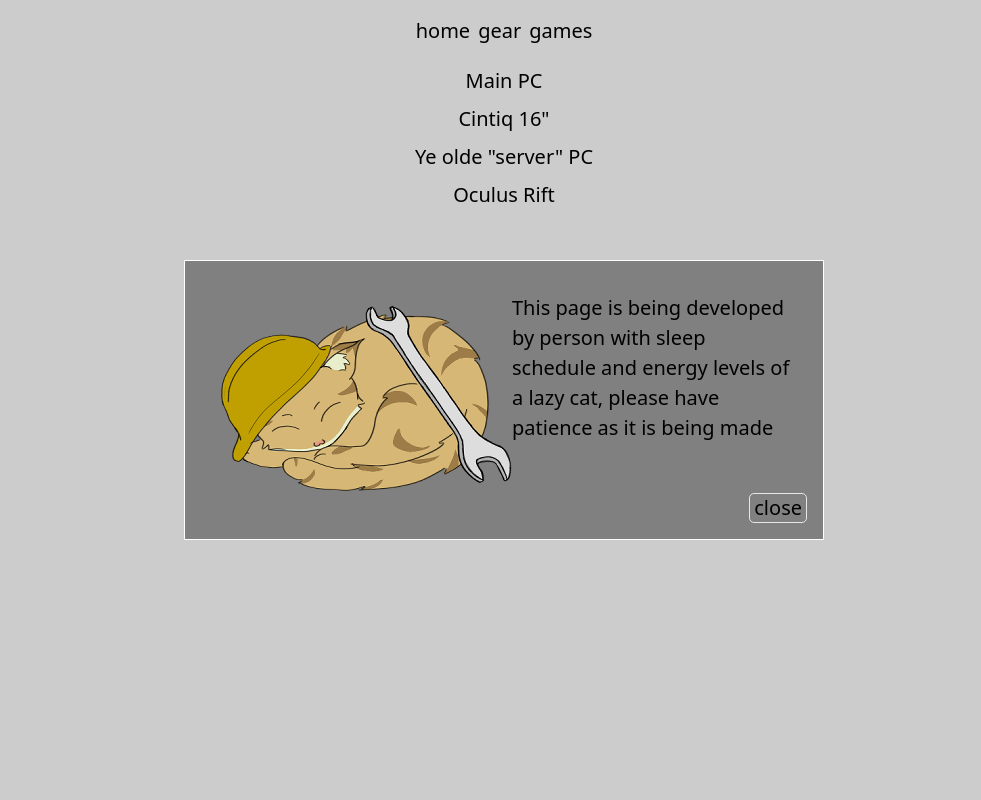
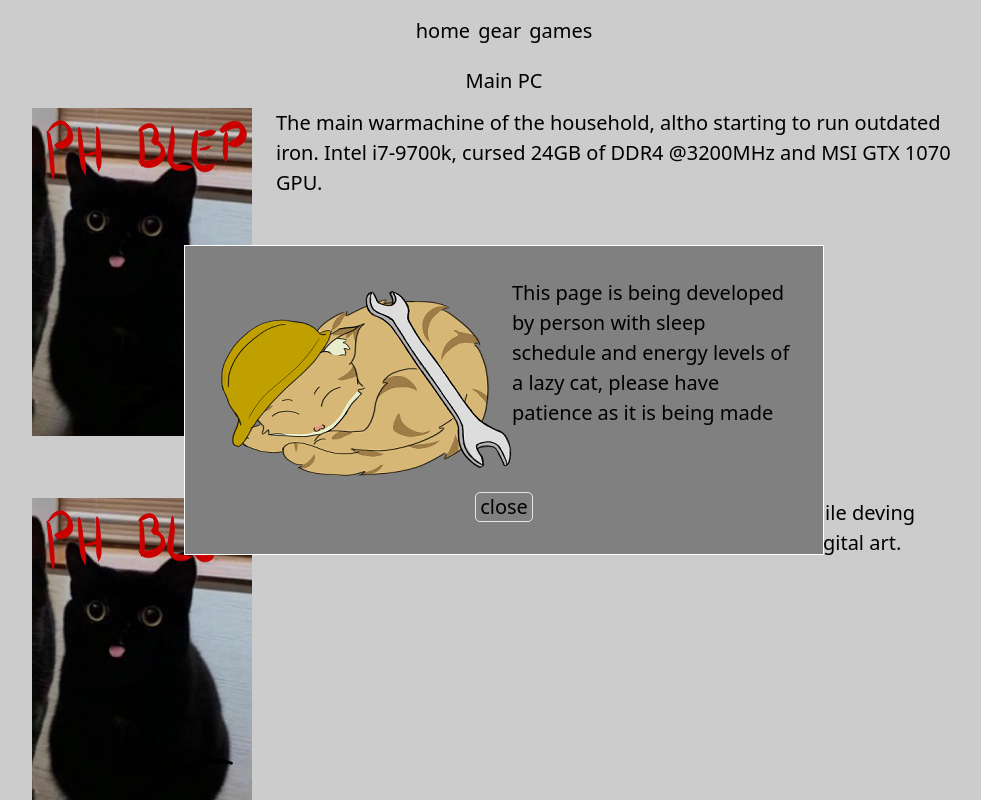
Before and after one commit to HeX-The-Cat/HeX-The-Cat.github.io, a React (Create React App) app: page /Gear in a window 1280 px wide. Shown: the top 800 px of the page, without its empty margins (136-1117 px from the left). Built offline with nearby package versions, Linux system fonts and the light colour scheme.

Commit message:
games & gear

```diff
--- a/src/index.css
+++ b/src/index.css
@@ -4,4 +4,16 @@
 
 body {
     font-size: 20px;
-  }
+}
+
+@media (min-width: 1000px){
+    .pageWidth {
+        width: 1000px
+    }
+}
+
+@media (max-width: 999px){
+    .pageWidth{
+        width: 100%
+    }
+}
--- a/src/pages/Layout.js
+++ b/src/pages/Layout.js
@@ -4,8 +4,8 @@ import NavBar from "./components/NavBar";
 
 const Layout = () => {
   return (
-    <div>
-        <div>
+    <div className=" flex justify-center h-screen">
+        <div className=" pageWidth">
             <div>
               <NavBar />
             </div>
--- a/src/pages/components/Equipment.js
+++ b/src/pages/components/Equipment.js
@@ -1,8 +1,13 @@
-const Equipment = ({gear, picture, text, background, index}) => {
+const Equipment = ({gear, picture, text, index}) => {
     return (
         <div className="flex justify-center p-1">
-            <div>
-                <h1>{gear}</h1>
+            <div className="">
+                <h1 className="flex justify-center">{gear}</h1>
+                <div className="flex p-3">
+                    <img className="px-3" src={require('../img/' + picture)}/>
+
+                    <p className="px-3">{text}</p>
+                </div>
             </div>
         </div>
     );
--- a/src/pages/components/Game.js
+++ b/src/pages/components/Game.js
@@ -1,8 +1,22 @@
+
+
 const Game = ({game, video, text, background, index}) => {
     return (
-        <div className="flex justify-center p-1">
-            <div>
-                <h1>{game}</h1>
+        <div className="flex justify-center py-5">
+            <div className=" ">
+                <h1 className="flex justify-center">{game}</h1>
+                <div className="lg:flex justify-center items-center p-3">
+                    <div className="flex justify-center">
+                        <iframe
+                            width="560"
+                            height="315"
+                            src={video}
+                            title="YouTube video player"/>
+                    </div>
+                    <div className="flex justify-center">
+                        <p className=" text-center px-3">{text}</p>
+                    </div>
+                </div>
             </div>
         </div>
     );
--- a/src/pages/components/Games.json
+++ b/src/pages/components/Games.json
@@ -1,32 +1,32 @@
 [
     {
         "game": "Azur Lane",
-        "video": "",
-        "text": "",
+        "video": "https://www.youtube.com/embed/gy1B3agGNxw",
+        "text": "Azur Lane is a side-scrolling shoot 'em up video game created by Chinese developers Shanghai Manjuu and Xiamen Yongshi, released in 2017 for the iOS and Android operating systems.",
         "background": ""
     },
     {
         "game": "Apex Legends",
-        "video": "",
-        "text": "",
+        "video": "https://www.youtube.com/embed/gy1B3agGNxw",
+        "text": "Apex Legends is a free-to-play battle royale-hero shooter game developed by Respawn Entertainment and published by Electronic Arts.",
         "background": ""
     },
     {
         "game": "World of Warships",
-        "video": "",
-        "text": "",
+        "video": "https://www.youtube.com/embed/gy1B3agGNxw",
+        "text": "World of Warships is a free-to-play naval warfare-themed multiplayer online game produced and published by Wargaming and developed by its subsidiary Lesta Studio, following the earlier games World of Tanks and World of Warplanes",
         "background": ""
     },
     {
         "game": "Escape from Tarkov",
-        "video": "",
-        "text": "",
+        "video": "https://www.youtube.com/embed/gy1B3agGNxw",
+        "text": "Escape from Tarkov is a multiplayer first-person shooter video game in development by Battlestate Games for Windows. The game is set in the fictional Norvinsk region, where a war is taking place between two private military companies.",
         "background": ""
     },
     {
         "game": "Beat Saber",
-        "video": "",
-        "text": "",
+        "video": "https://www.youtube.com/embed/gy1B3agGNxw",
+        "text": "Beat Saber is a virtual reality rhythm game developed and published by Czech game developer Beat Games. It takes place in a surrealistic neon environment and features the player slicing blocks representing musical beats with a pair of contrasting-colored sabers.",
         "background": ""
     }
 ]
--- a/src/pages/components/Gear.json
+++ b/src/pages/components/Gear.json
@@ -1,26 +1,22 @@
 [
     {
         "gear": "Main PC",
-        "picture": "",
-        "text": "",
-        "background": ""
+        "picture": "blep.png",
+        "text": "The main warmachine of the household, altho starting to run outdated iron. Intel i7-9700k, cursed 24GB of DDR4 @3200MHz and MSI GTX 1070 GPU."
     },
     {
         "gear": "Cintiq 16\"",
-        "picture": "",
-        "text": "",
-        "background": ""
+        "picture": "blep.png",
+        "text": "Wacom pen display, in semi-regular use as third screen while deving webpages, occasionally also used for its actual purpose; digital art."
     },
     {
         "gear": "Ye olde \"server\" PC",
-        "picture": "",
-        "text": "",
-        "background": ""
+        "picture": "blep.png",
+        "text": "Trusty rustbucket from 2012s. Sports Intel i7-3770k, 16GB of DDR3 @1600Hz and 500GB 2,5\" SSD. Mainly seen use as server machine, example, for modded Minecraft. Possibly looking into setting up some kind of external storage in future, if the iron holds."
     },
     {
         "gear": "Oculus Rift",
-        "picture": "",
-        "text": "",
-        "background": ""
+        "picture": "blep.png",
+        "text": "Original release edition, seen lots of use on games of VRChat and Beat Saber. Now in retirement, not for technical faults, but due to Facebook's/Meta's aquisition of Oculus and forceful pushing of social media to be linked with the machine."
     }
 ]
--- a/src/popup_components/PopUp.css
+++ b/src/popup_components/PopUp.css
@@ -20,9 +20,6 @@
 }
 
 .popup-inner .close-btn {
-    position: absolute;
-    bottom: 16px;
-    right: 16px;
     border-style: solid;
     border-width: 1px;
     border-radius: 5px;
--- a/src/popup_components/PopUp.js
+++ b/src/popup_components/PopUp.js
@@ -5,11 +5,16 @@ import ket from './sleepy_ket.png'
 const PopUp = (props) => {
     return(props.trigger) ? (
         <div className="popup">
-            <div className="popup-inner flex justify-center border border-white">
-                <img src={ket} />
-                <p>This page is being developed by person with sleep schedule and energy levels of a lazy cat, please have patience as it is being made</p>
-                <button className="close-btn px-1 text-xl" onClick={() => props.setTrigger(false)}> close </button>
+            <div className="popup-inner border border-white">
+                <div className=" md:flex justify-center">
+                    <img className="md:shrink-0" src={ket} />
+                    <p>This page is being developed by person with sleep schedule and energy levels of a lazy cat, please have patience as it is being made</p>
+                </div>
+                <div className="flex justify-center">
+                    <button className="close-btn px-1 text-xl" onClick={() => props.setTrigger(false)}> close </button>
+                </div>
             </div>
+
         </div>
     ) : "";
 }
```
Also changed, not shown: src/img/logo512.png (deleted), src/pages/Layout.css (added), src/pages/img/blep.png (added).
